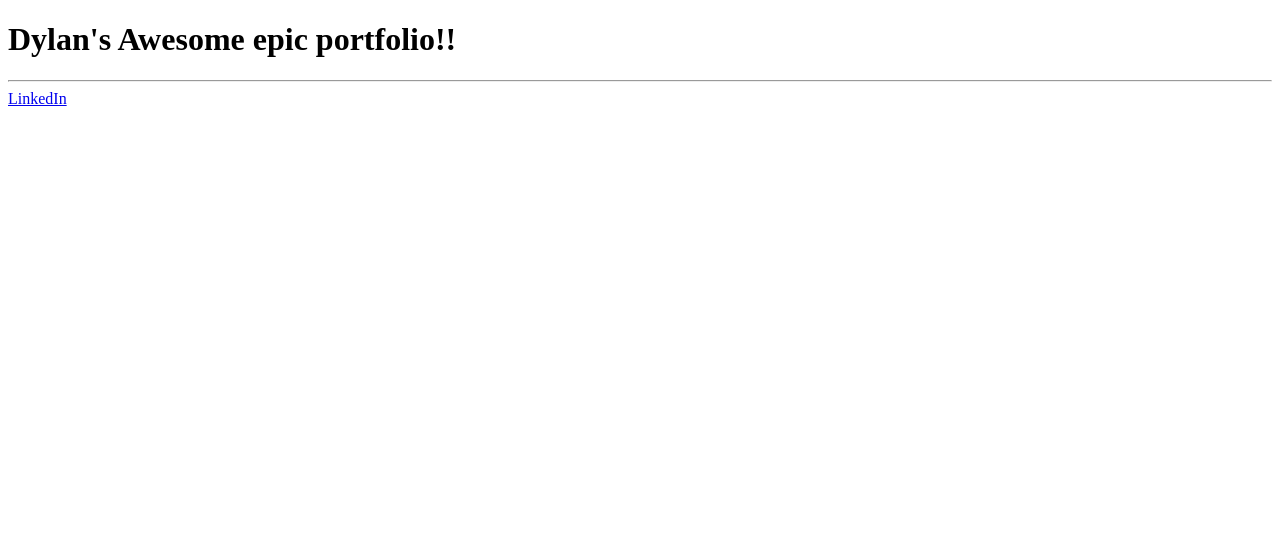
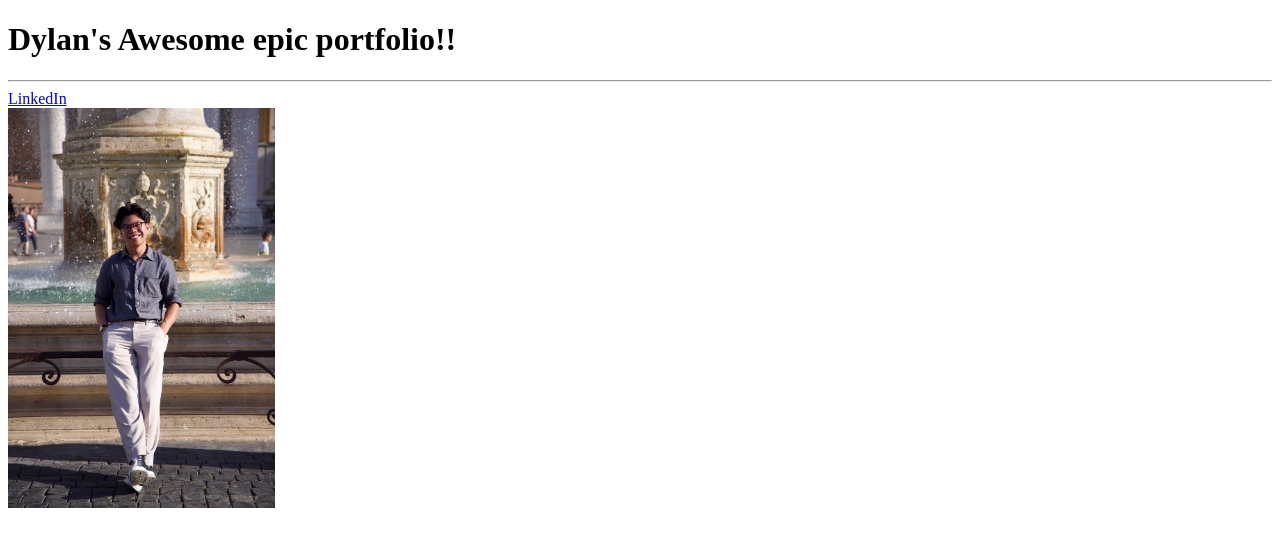
Before and after one commit to timaps/dwebsiteportfolio, a plain HTML site: page website/index.html in a window 1280 px wide. Drawn offline with Linux system fonts and the light colour scheme.

Commit message:
practiced adding photos

```diff
--- a/website/index.html
+++ b/website/index.html
@@ -11,6 +11,10 @@
        title="what what wgat whatS">
         LinkedIn
        </a>
+
+       <br>
+       <img src="dylanphotos/dylan.jpg"
+       height="400">
     </body>
     </body>
 </html>
```
